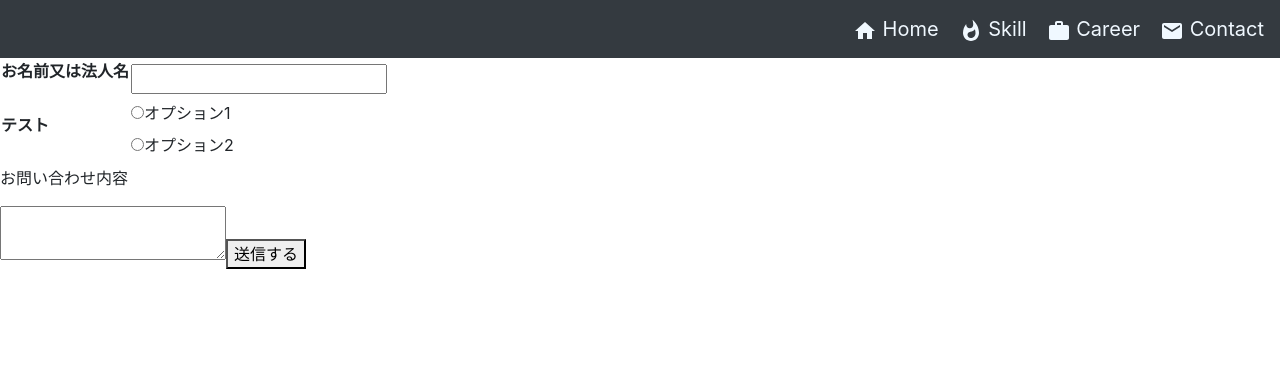
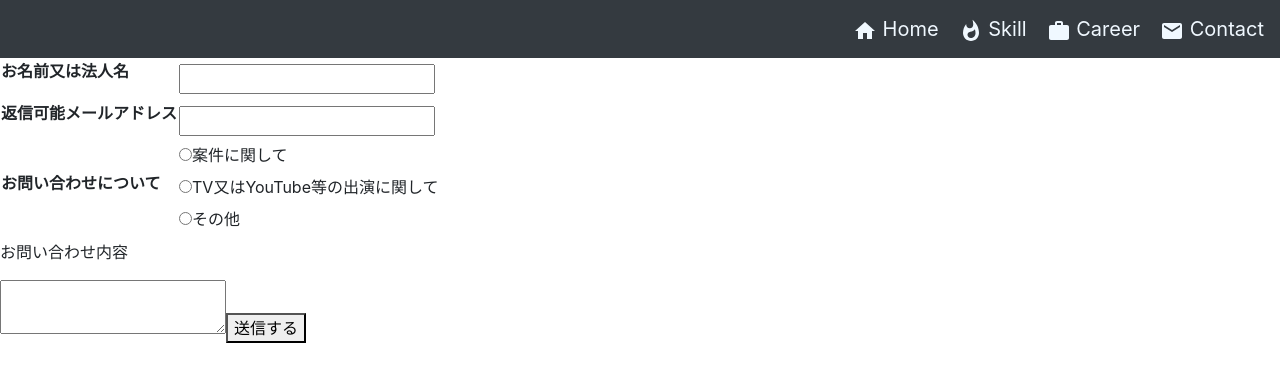
Before and after one commit to hayatoVTA/my-portfolio, a React (Create React App) app: page /contact in a window 1280 px wide. Shown: the top 382 px of the page. Built offline with nearby package versions, Linux system fonts and the light colour scheme.

Commit message:
フォームの要素変更

```diff
--- a/src/Contact.tsx
+++ b/src/Contact.tsx
@@ -4,7 +4,7 @@ import { useForm, Controller } from "react-hook-form";
 import { ContactGoogleForm } from './ContactGoogleForm'
 import axios from 'axios';
 
-const options: string[] = ['オプション1', 'オプション2']
+const options: string[] = ['案件に関して', 'TV又はYouTube等の出演に関して', 'その他']
 
 const Contact: React.FC<any> = () => {
     const { register, handleSubmit } = useForm({
@@ -30,7 +30,15 @@ const Contact: React.FC<any> = () => {
                     </tr>
                     <tr>
                         <th>
-                            <p>テスト</p>
+                            <p>返信可能メールアドレス</p>
+                        </th>
+                        <td>
+                            <input type={'text'} name={'mail'} ref={register({ required: true })} />
+                        </td>
+                    </tr>
+                    <tr>
+                        <th>
+                            <p>お問い合わせについて</p>
                         </th>
                         <td>
                             {options.map((option) => (
@@ -38,7 +46,7 @@ const Contact: React.FC<any> = () => {
                                 <label>
                                 <input
                                     type={'radio'}
-                                    name={'test'}
+                                    name={'category'}
                                     value={option}
                                     ref={register()}
                                 />
@@ -64,7 +72,10 @@ const submit = (values: any) => {
 
     // PostのParm生成
     const submitParams = new FormData()
-    submitParams.append(ContactGoogleForm.test, values.test)
+    submitParams.append(ContactGoogleForm.name, values.name)
+    submitParams.append(ContactGoogleForm.mail, values.mail)
+    submitParams.append(ContactGoogleForm.category, values.category)
+    submitParams.append(ContactGoogleForm.inquiry, values.inquiry)
 
     // 実行
     axios
--- a/src/ContactGoogleForm.tsx
+++ b/src/ContactGoogleForm.tsx
@@ -1,5 +1,8 @@
 export const ContactGoogleForm = {
     action:
       'https://docs.google.com/forms/u/0/d/e/1FAIpQLSf7NnpDYImaoxKYrYVEKQWhMMpHQYmuZ6OIT1tiyyjqGEiWnA/formResponse',
-    test: 'entry.583207670_sentinel',
+    name: 'entry.583207670',
+    mail: 'entry.887704381',
+    category: "entry.1532301097_sentinel",
+    inquiry: 'entry.1659809247'
   }
```
